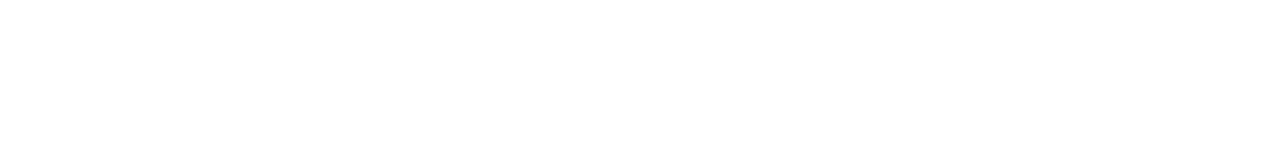
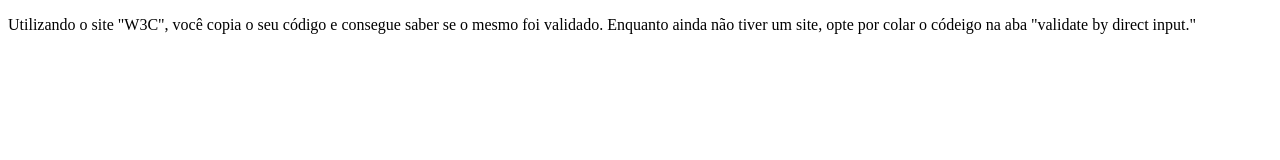
Before and after one commit to FabianaRSFF/html, a plain HTML site: page index.html in a window 1280 px wide. Drawn offline with Linux system fonts and the light colour scheme.

Commit message:
Primeiros passos no HTML

```diff
--- a/index.html
+++ b/index.html
@@ -1,7 +1,13 @@
 <!DOCTYPE html>
-<html>
+<html lang="pt-BR">
     <head>
         <meta charset="utf-8">
         <title>Meu HTML</title>
     </head>
+    <body>
+        <p>
+            Utilizando o site "W3C", você copia o seu código e consegue saber
+            se o mesmo foi validado. Enquanto ainda não tiver um site, opte por colar o códeigo na aba "validate by direct input."
+        </p>
+    </body>
 </html>
```
